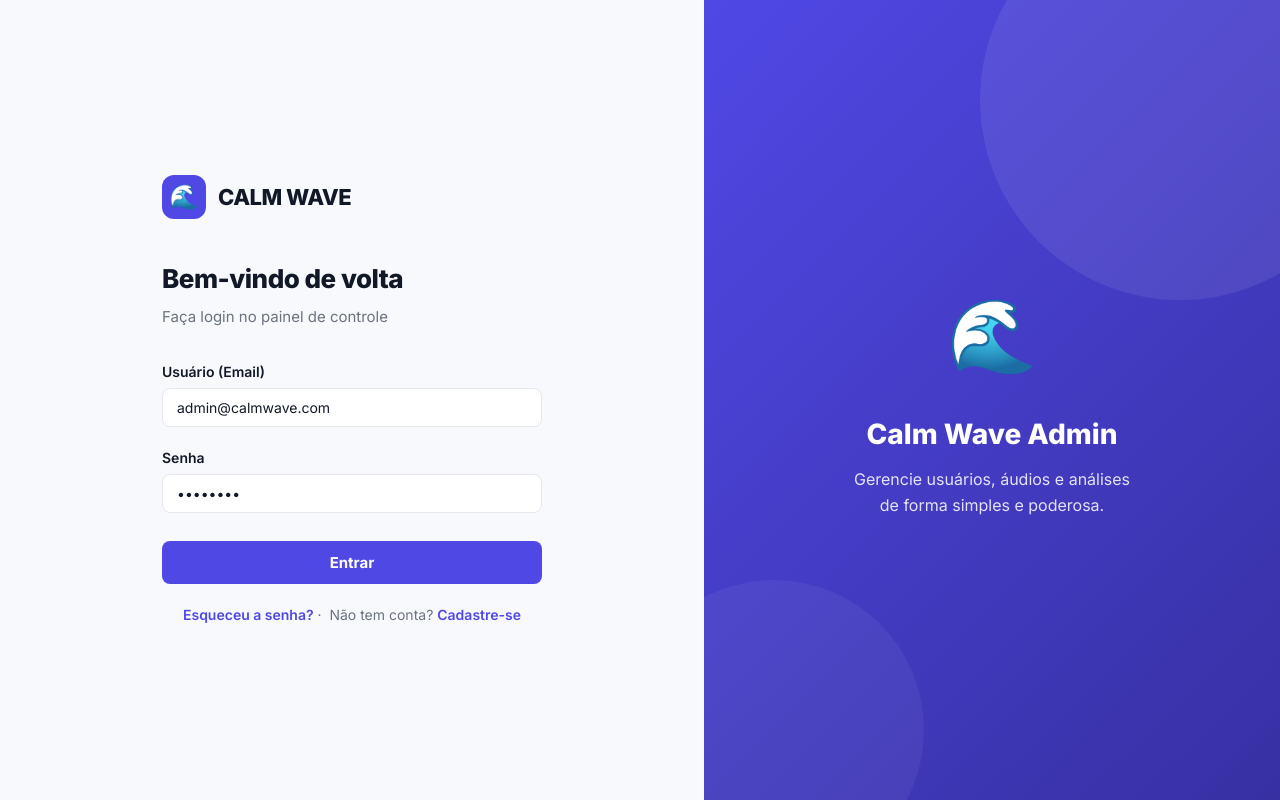
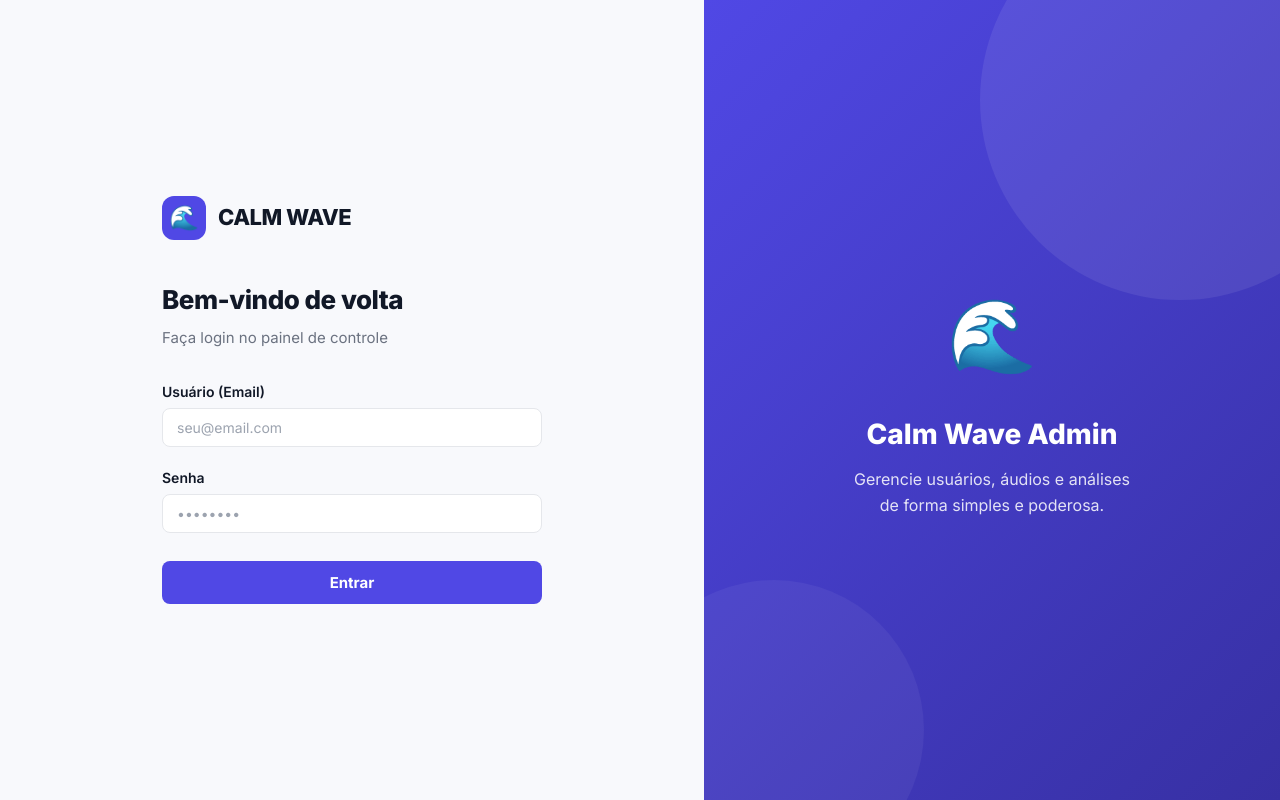
Before and after one commit to vvAi-Startup/adm_calm_wave, a Next.js app in the folder web/: page /login in a window 1280 px wide. Built offline with nearby package versions, Linux system fonts and the light colour scheme; no server answers.

Commit message:
feat: implement login page and ensure backend environment files are ignored.

```diff
--- a/web/app/login/page.tsx
+++ b/web/app/login/page.tsx
@@ -6,8 +6,8 @@ import { useAuth } from "../context/AuthContext";
 export default function LoginPage() {
     const { login } = useAuth();
     const router = useRouter();
-    const [email, setEmail] = useState("admin@calmwave.com");
-    const [password, setPassword] = useState("admin123");
+    const [email, setEmail] = useState("");
+    const [password, setPassword] = useState("");
     const [error, setError] = useState("");
     const [loading, setLoading] = useState(false);
 
@@ -19,7 +19,7 @@ export default function LoginPage() {
             await login(email, password);
             router.push("/dashboard");
         } catch {
-            setError("Email ou senha inválidos. Tente admin@calmwave.com / admin123");
+            setError("Email ou senha inválidos.");
         } finally {
             setLoading(false);
         }
@@ -50,7 +50,7 @@ export default function LoginPage() {
                                     className="input"
                                     value={email}
                                     onChange={(e) => setEmail(e.target.value)}
-                                    placeholder="admin@calmwave.com"
+                                    placeholder="seu@email.com"
                                     required
                                 />
                             </div>
@@ -74,11 +74,7 @@ export default function LoginPage() {
                                 {loading ? "Entrando..." : "Entrar"}
                             </button>
                         </form>
-                        <div className="login-links">
-                            <a href="#">Esqueceu a senha?</a>
-                            &nbsp;·&nbsp;
-                            Não tem conta? <a href="#">Cadastre-se</a>
-                        </div>
+
                     </div>
                 </div>
             </div>
```
Also changed, not shown: 2 other files (tests, documents, lock files or other folders).
